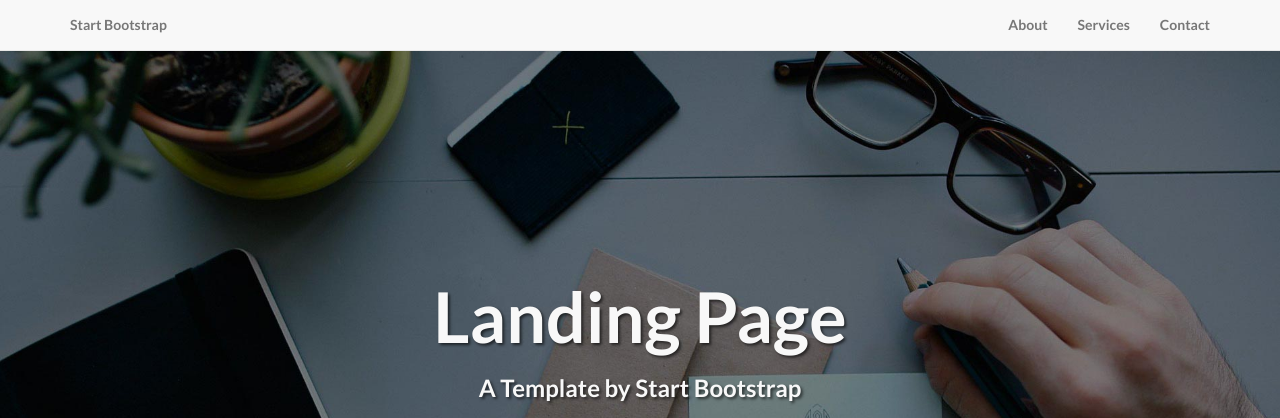
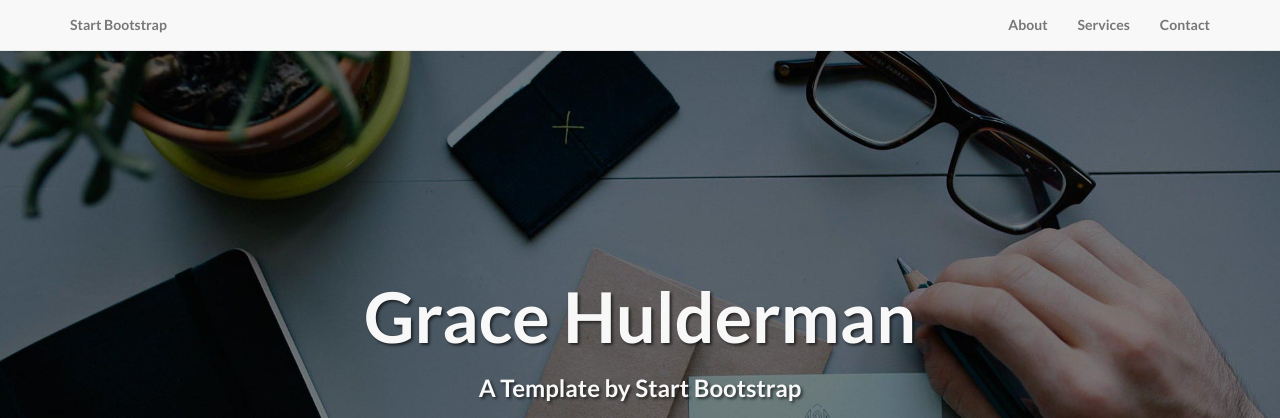
Before and after one commit to ghulderman/ghulderman.github.io, a plain HTML site: page index.html in a window 1280 px wide. Shown: the top 418 px of the page. Drawn offline with Linux system fonts and the light colour scheme.

Commit message:
Update index.html

```diff
--- a/index.html
+++ b/index.html
@@ -73,7 +73,7 @@
             <div class="row">
                 <div class="col-lg-12">
                     <div class="intro-message">
-                        <h1>Landing Page</h1>
+                        <h1>Grace Hulderman</h1>
                         <h3>A Template by Start Bootstrap</h3>
                         <hr class="intro-divider">
                         <ul class="list-inline intro-social-buttons">
```
